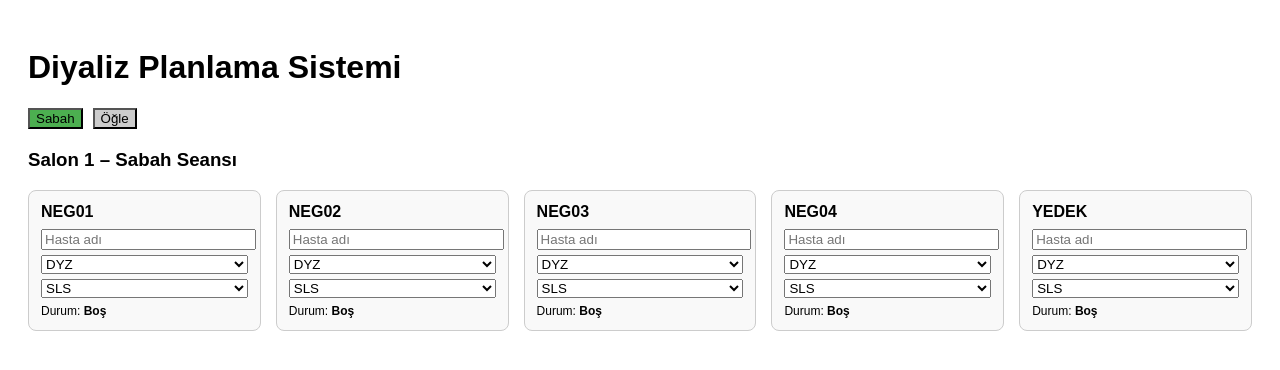
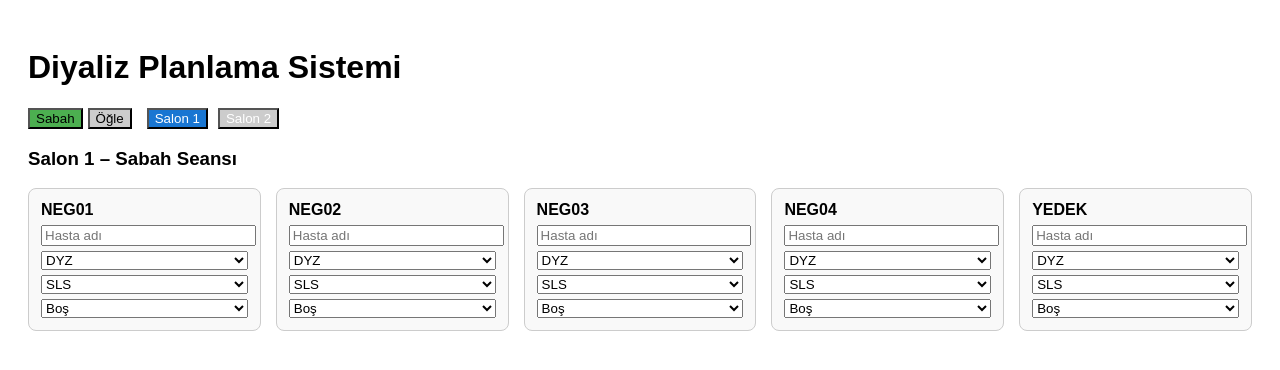
Before and after one commit to rkilic1-spec/diyaliz-planlama, a React (Vite) app: page / in a window 1280 px wide. Shown: the top 370 px of the page. Built offline with nearby package versions, Linux system fonts and the light colour scheme.

Commit message:
Add status colors and salon support

```diff
--- a/src/App.jsx
+++ b/src/App.jsx
@@ -1,28 +1,52 @@
 import { useState } from "react";
 
 const machines = ["NEG01", "NEG02", "NEG03", "NEG04", "YEDEK"];
+const salons = ["Salon 1", "Salon 2"];
+const sessions = ["Sabah", "Öğle"];
 
-const emptyData = machines.reduce((acc, m) => {
-  acc[m] = { hasta: "", dzy: "", sls: "", durum: "Boş" };
-  return acc;
+const statusColors = {
+  Boş: "#f9f9f9",
+  Aktif: "#e8f5e9",
+  Gelmedi: "#ffebee",
+  Ex: "#eeeeee",
+  Yedek: "#e3f2fd",
+  Arızalı: "#fff3e0"
+};
+
+const createEmpty = () =>
+  salons.reduce((salonAcc, salon) => {
+    salonAcc[salon] = sessions.reduce((sessAcc, sess) => {
+      sessAcc[sess] = machines.reduce((mAcc, m) => {
+        mAcc[m] = { hasta: "", dzy: "", sls: "", durum: "Boş" };
+        return mAcc;
+      }, {});
+      return sessAcc;
+    }, {});
+    return salonAcc;
   }, {});
 
 export default function App() {
+  const [salon, setSalon] = useState("Salon 1");
   const [session, setSession] = useState("Sabah");
-  const [data, setData] = useState({
-    Sabah: JSON.parse(JSON.stringify(emptyData)),
-    Öğle: JSON.parse(JSON.stringify(emptyData))
-  });
+  const [data, setData] = useState(createEmpty());
 
   const update = (machine, field, value) => {
     setData(prev => ({
       ...prev,
+      [salon]: {
+        ...prev[salon],
         [session]: {
-        ...prev[session],
+          ...prev[salon][session],
           [machine]: {
-          ...prev[session][machine],
+            ...prev[salon][session][machine],
             [field]: value,
-          durum: value ? "Aktif" : "Boş"
+            durum:
+              field === "durum"
+                ? value
+                : value
+                ? "Aktif"
+                : "Boş"
+          }
         }
       }
     }));
@@ -32,52 +56,66 @@ export default function App() {
     <div style={{ padding: 20, fontFamily: "Arial" }}>
       <h1>Diyaliz Planlama Sistemi</h1>
 
-      {/* SEANS */}
-      <div style={{ marginBottom: 20 }}>
-        {["Sabah", "Öğle"].map(s => (
+      {/* ÜST KONTROLLER */}
+      <div style={{ marginBottom: 15 }}>
+        {sessions.map(s => (
           <button
             key={s}
             onClick={() => setSession(s)}
             style={{
-              marginRight: 10,
+              marginRight: 5,
               background: session === s ? "#4caf50" : "#ccc"
             }}
           >
             {s}
           </button>
         ))}
+
+        {salons.map(sl => (
+          <button
+            key={sl}
+            onClick={() => setSalon(sl)}
+            style={{
+              marginLeft: 10,
+              background: salon === sl ? "#1976d2" : "#ccc",
+              color: "white"
+            }}
+          >
+            {sl}
+          </button>
+        ))}
       </div>
 
-      <h3>Salon 1 – {session} Seansı</h3>
+      <h3>{salon} – {session} Seansı</h3>
 
+      {/* MAKİNE KARTLARI */}
       <div style={{
         display: "grid",
-        gridTemplateColumns: "repeat(auto-fill, minmax(200px, 1fr))",
+        gridTemplateColumns: "repeat(auto-fill, minmax(220px, 1fr))",
         gap: 15
       }}>
         {machines.map(m => {
-          const item = data[session][m];
+          const item = data[salon][session][m];
           return (
             <div key={m} style={{
               border: "1px solid #ccc",
               borderRadius: 8,
               padding: 12,
-              background: item.durum === "Aktif" ? "#e8f5e9" : "#f9f9f9"
+              background: statusColors[item.durum]
             }}>
               <strong>{m}</strong>
 
-              <div style={{ marginTop: 8 }}>
               <input
                 placeholder="Hasta adı"
                 value={item.hasta}
                 onChange={e => update(m, "hasta", e.target.value)}
-                  style={{ width: "100%", marginBottom: 5 }}
+                style={{ width: "100%", marginTop: 6 }}
               />
 
               <select
                 value={item.dzy}
                 onChange={e => update(m, "dzy", e.target.value)}
-                  style={{ width: "100%", marginBottom: 5 }}
+                style={{ width: "100%", marginTop: 5 }}
               >
                 <option value="">DYZ</option>
                 <option value="1.4">1.4</option>
@@ -88,7 +126,7 @@ export default function App() {
               <select
                 value={item.sls}
                 onChange={e => update(m, "sls", e.target.value)}
-                  style={{ width: "100%" }}
+                style={{ width: "100%", marginTop: 5 }}
               >
                 <option value="">SLS</option>
                 <option value="K2/1.25">K2 / 1.25</option>
@@ -96,10 +134,18 @@ export default function App() {
                 <option value="K2/1.75">K2 / 1.75</option>
               </select>
 
-                <div style={{ marginTop: 6, fontSize: 12 }}>
-                  Durum: <strong>{item.durum}</strong>
-                </div>
-              </div>
+              <select
+                value={item.durum}
+                onChange={e => update(m, "durum", e.target.value)}
+                style={{ width: "100%", marginTop: 5 }}
+              >
+                <option>Boş</option>
+                <option>Aktif</option>
+                <option>Gelmedi</option>
+                <option>Ex</option>
+                <option>Yedek</option>
+                <option>Arızalı</option>
+              </select>
             </div>
           );
         })}
```
Lines whose indentation alone changed are shown as unchanged.
